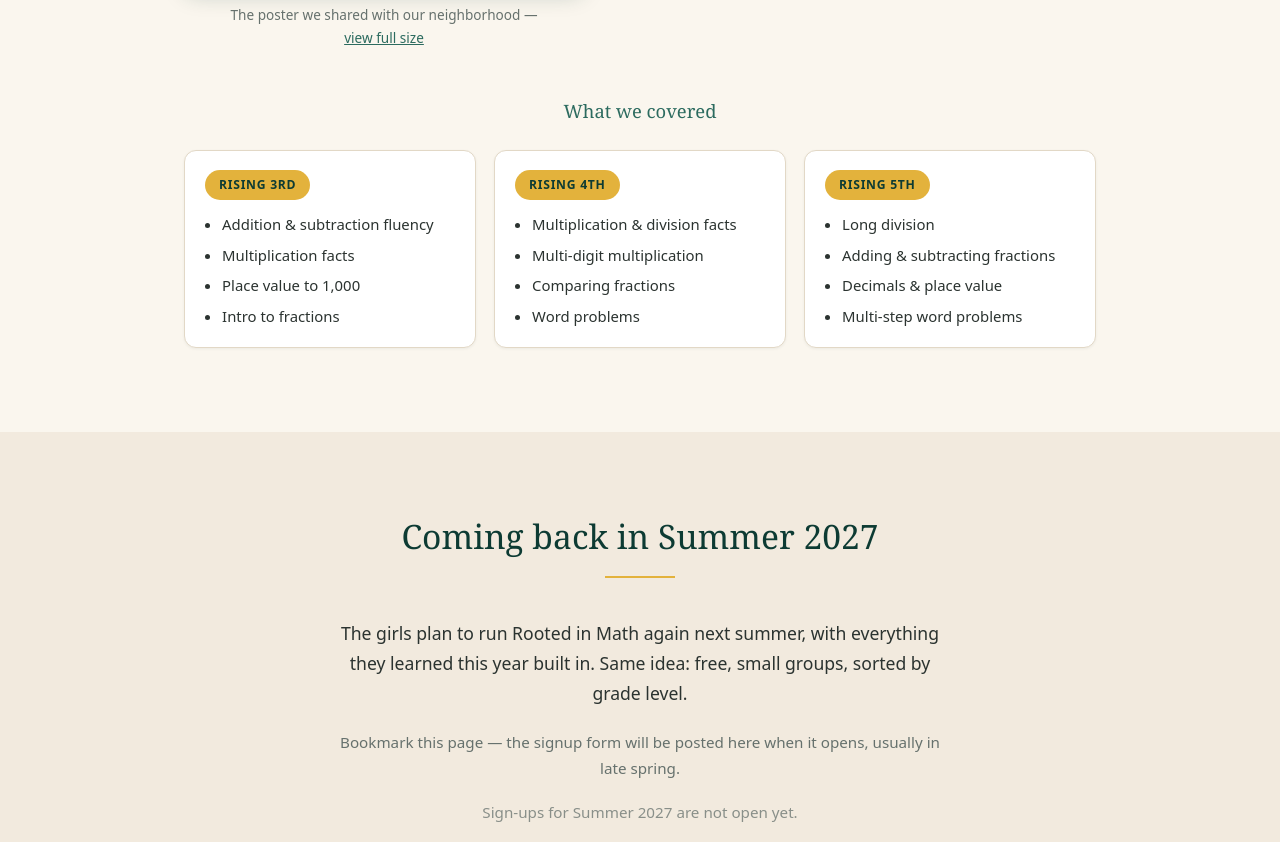
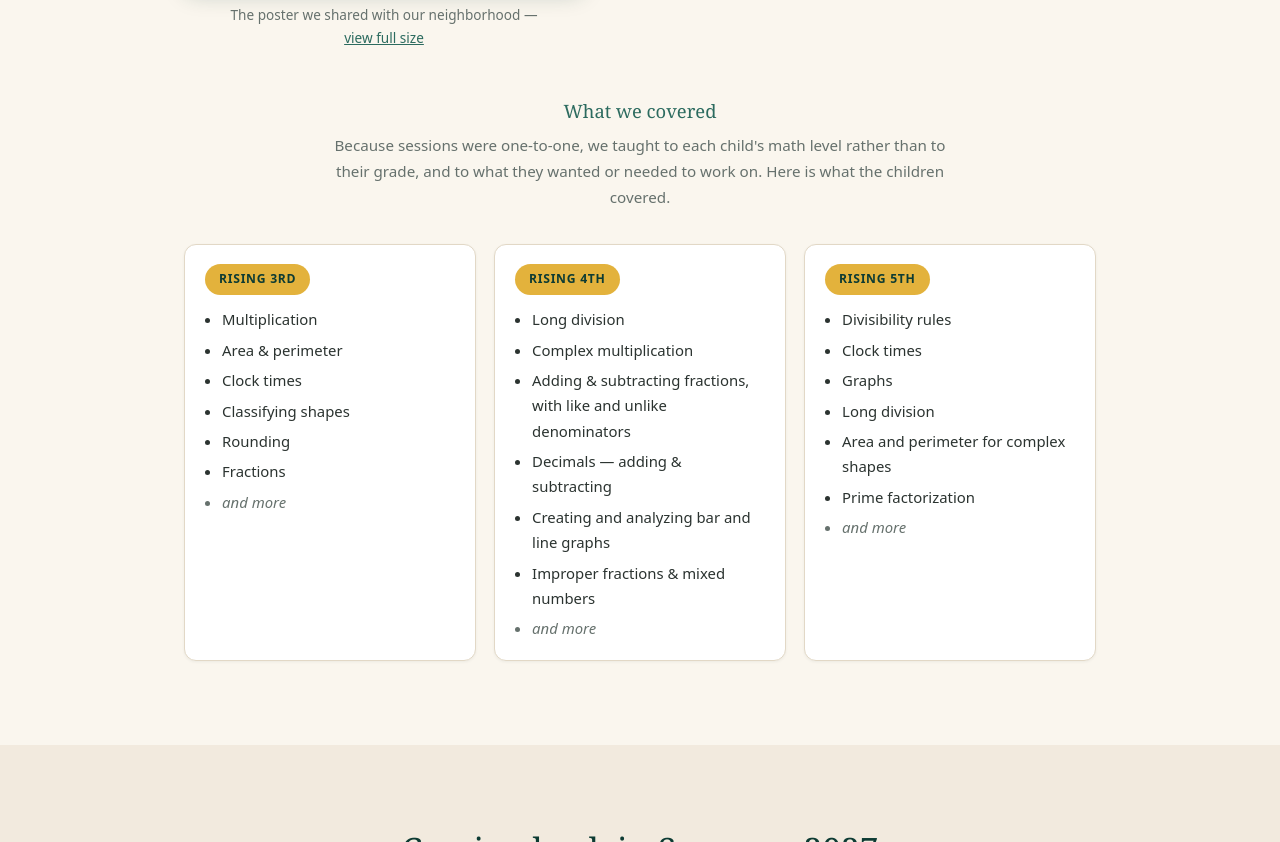
Before and after one commit to rootedinmath/rootedinmath.github.io, a plain HTML site: page index.html in a window 1280 px wide. Shown: the part 2955-3797 px from the top of the page. Drawn offline with Linux system fonts and the light colour scheme.

Commit message:
Final changes

```diff
--- a/index.html
+++ b/index.html
@@ -258,6 +258,7 @@ hr.rule {
 .topic-col ul { margin: 0; padding-left: 1.15em; font-size: .93rem; }
 .topic-col li { margin-bottom: .35em; }
 .topic-col li:last-child { margin-bottom: 0; }
+.topic-col .more { color: var(--ink-dim); font-style: italic; }
 
 /* ---------- Program points ---------- */
 
@@ -333,7 +334,9 @@ hr.rule {
 
      To change any words, find them below and type over them. Lines that
      start with  <!--  are notes to you and never appear on the website.
-     Places that need your attention are marked  CONFIRM  or  TO DO.
+
+     The Summer 2026 record is complete. Notes on what to change next
+     summer are in README.md.
      ===================================================================== -->
 
 <a class="skip-link" href="#main">Skip to content</a>
@@ -440,8 +443,7 @@ hr.rule {
 
       <div>
         <ul class="facts">
-          <!-- CONFIRM: the real first and last session dates. -->
-          <li><span class="k">When</span><span>Late June &ndash; August 2026</span></li>
+          <li><span class="k">When</span><span>June 23 &ndash; August 14, 2026 &mdash; 8 weeks</span></li>
           <li><span class="k">Who</span><span>5 kids entering grades 3, 4, and 5</span></li>
           <li><span class="k">Format</span><span>One-to-one, 2 sessions a week, 1 hour each</span></li>
           <li><span class="k">Schedule</span><span>Arranged around each family's availability</span></li>
@@ -461,33 +463,46 @@ hr.rule {
     </div>
 
     <h3 class="center" style="margin-top:2.8em">What we covered</h3>
-    <!-- CONFIRM: replace these with what was actually taught. -->
+    <p class="section-intro note">
+      Because sessions were one-to-one, we taught to each child's math level
+      rather than to their grade, and to what they wanted or needed to work on.
+      Here is what the children covered.
+    </p>
     <div class="topics-grid">
       <div class="topic-col">
         <span class="grade-pill">Rising 3rd</span>
         <ul>
-          <li>Addition &amp; subtraction fluency</li>
-          <li>Multiplication facts</li>
-          <li>Place value to 1,000</li>
-          <li>Intro to fractions</li>
+          <li>Multiplication</li>
+          <li>Area &amp; perimeter</li>
+          <li>Clock times</li>
+          <li>Classifying shapes</li>
+          <li>Rounding</li>
+          <li>Fractions</li>
+          <li class="more">and more</li>
         </ul>
       </div>
       <div class="topic-col">
         <span class="grade-pill">Rising 4th</span>
         <ul>
-          <li>Multiplication &amp; division facts</li>
-          <li>Multi-digit multiplication</li>
-          <li>Comparing fractions</li>
-          <li>Word problems</li>
+          <li>Long division</li>
+          <li>Complex multiplication</li>
+          <li>Adding &amp; subtracting fractions, with like and unlike denominators</li>
+          <li>Decimals &mdash; adding &amp; subtracting</li>
+          <li>Creating and analyzing bar and line graphs</li>
+          <li>Improper fractions &amp; mixed numbers</li>
+          <li class="more">and more</li>
         </ul>
       </div>
       <div class="topic-col">
         <span class="grade-pill">Rising 5th</span>
         <ul>
+          <li>Divisibility rules</li>
+          <li>Clock times</li>
+          <li>Graphs</li>
           <li>Long division</li>
-          <li>Adding &amp; subtracting fractions</li>
-          <li>Decimals &amp; place value</li>
-          <li>Multi-step word problems</li>
+          <li>Area and perimeter for complex shapes</li>
+          <li>Prime factorization</li>
+          <li class="more">and more</li>
         </ul>
       </div>
     </div>
```
